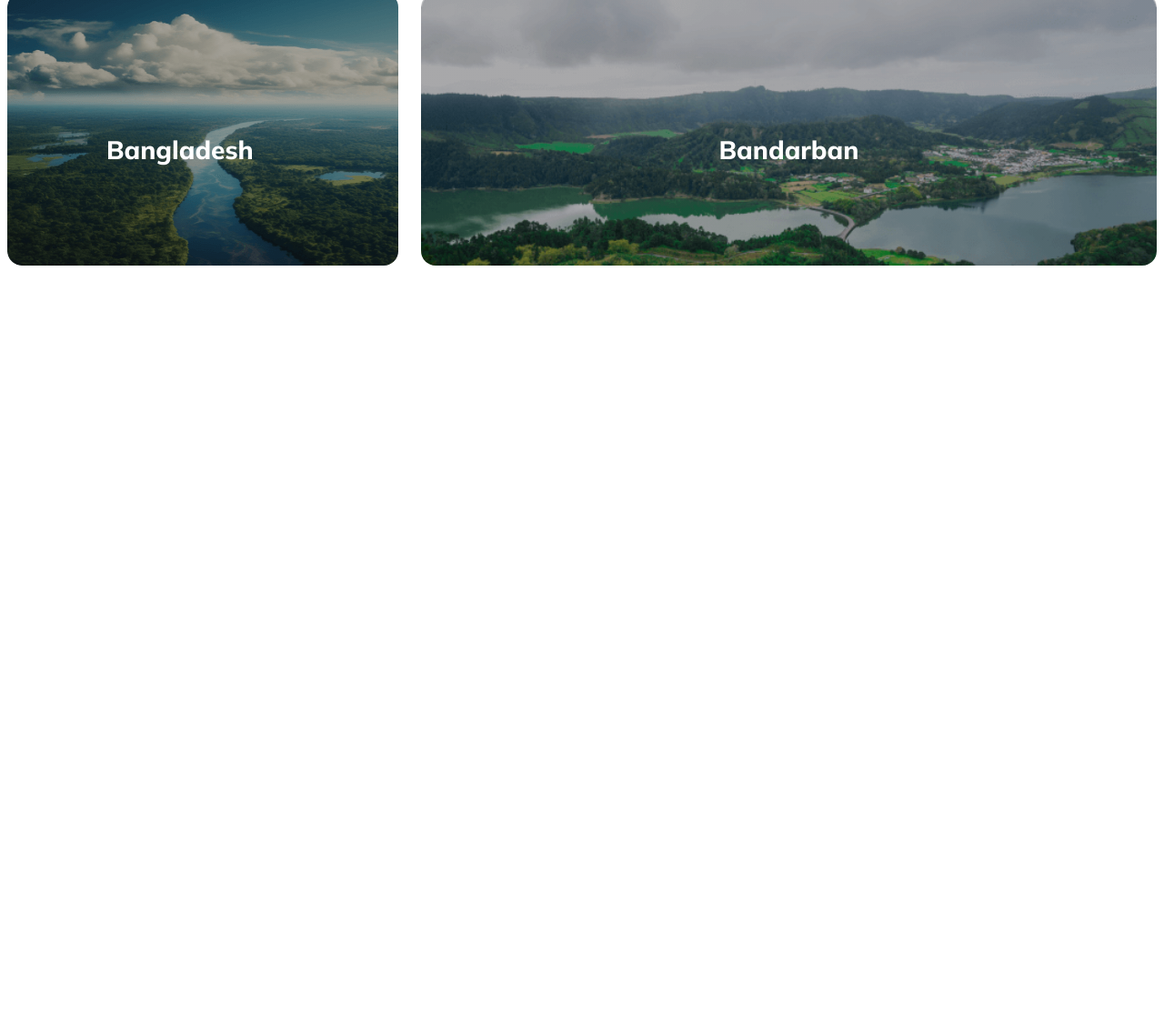
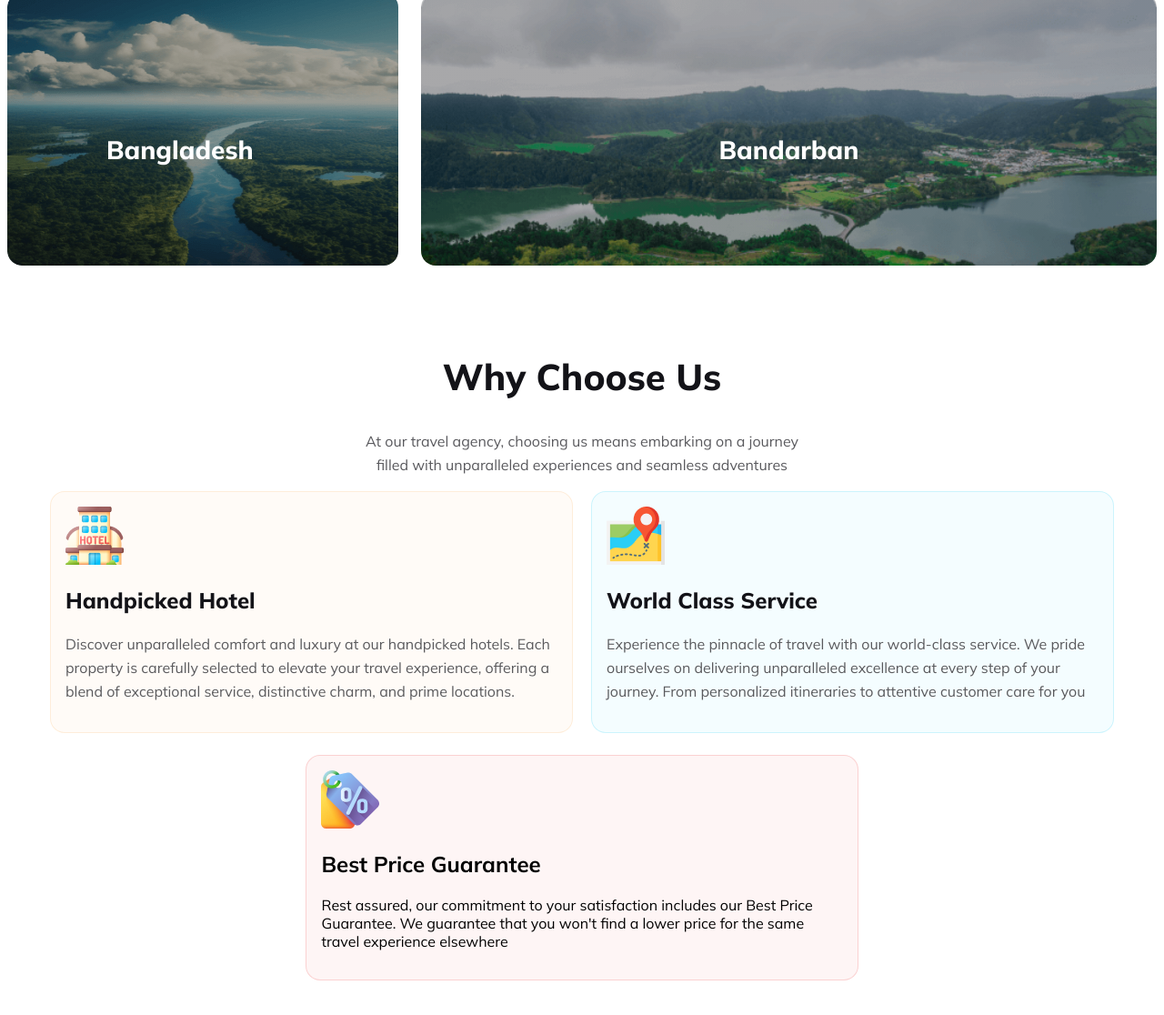
Before and after one commit to onlynion/Assignment-2, a plain HTML site: page index.html in a window 1280 px wide. Shown: the part 2225-3341 px from the top of the page at 91% size. Before the commit the page ends 2539 px from the top, so only its background shows below. Drawn offline with Linux system fonts and the light colour scheme.

Commit message:
card section commit

```diff
--- a/index.html
+++ b/index.html
@@ -152,5 +152,33 @@
             </div>
         </div>
     </section>
+
+    <!-- This is card section -->
+    <section class="card">
+        <div class="card-container">
+            <h1 class="card-title">Why Choose Us</h1>
+            <p class="card-p">At our travel agency, choosing us means embarking on a journey <br> filled with unparalleled experiences and seamless adventures</p>
+
+            <div class="top-card">
+                <div class="top-card-left">
+                    <img src="./Images/hotel.png" alt="">
+                    <h1 class="card-head">Handpicked Hotel</h1>
+                    <p class="card-para">Discover unparalleled comfort and luxury at our handpicked hotels. Each property is carefully selected to elevate your travel experience, offering a blend of exceptional service, distinctive charm, and prime locations.</p>
+                </div>
+
+                <div class="top-card-right">
+                    <img src="./Images/map.png" alt="">
+                    <h1 class="card-head">World Class Service</h1>
+                    <p class="card-para">Experience the pinnacle of travel with our world-class service. We pride ourselves on delivering unparalleled excellence at every step of your journey. From personalized itineraries to attentive customer care for you</p>
+                </div>
+            </div>
+
+            <div class="bottom-card">
+                <img src="./Images/price-tag.png" alt="">
+                <h1>Best Price Guarantee</h1>
+                <p>Rest assured, our commitment to your satisfaction includes our Best Price Guarantee. We guarantee that you won't find a lower price for the same travel experience elsewhere</p>
+            </div>
+        </div>
+    </section>
 </body>
 </html>
--- a/styles/style.css
+++ b/styles/style.css
@@ -7,6 +7,22 @@
 
  body{
     overflow-x: hidden ;
+ }
+
+ .card-head{
+    color: #131318;
+    font-size: 1.5rem;
+    font-style: normal;
+    font-weight: 800;
+    line-height: normal;
+ }
+
+ .card-para{
+    color: #5A5A5D;
+    font-size: 1rem;
+    font-style: normal;
+    font-weight: 400;
+    line-height: 1.625rem
  }
 
 
@@ -462,6 +478,87 @@ main{
     line-height: normal;
 }
 
+/*=============================================
+            card related css
+==============================================*/
+.card{
+    display: flex;
+    justify-content: center;
+    align-items: center;
+    margin-top: 4rem;
+}
+
+.card-container{
+    width:73.125rem;
+    margin-bottom: 2rem;
+}
+
+.card-container .card-title{
+    color: #131318;
+    text-align: center;
+    font-size: 2.5rem;
+    font-style: normal;
+    font-weight: 800;
+    line-height: normal;
+}
+
+.card-container .card-p{
+    color: rgba(19, 19, 24, 0.70);
+    text-align: center;
+    font-size: 1rem;
+    font-style: normal;
+    font-weight: 400;
+    line-height: 1.625rem;
+}
+
+.card-container .top-card{
+    display: flex;
+    justify-content: space-between;
+    align-items: center;
+    margin-bottom: 1.5rem;
+}
+
+.card-container .top-card .top-card-left img{
+    width: 4rem;
+    height: 4rem;
+}
+
+.card-container .top-card .top-card-left{
+    width: 35.8135rem;
+    border-radius: 16px;
+    border: 1px solid rgba(251, 181, 99, 0.20);
+    background: rgba(251, 181, 99, 0.05);
+    padding: 1rem;
+    margin-right:0.625rem ;
+}
+.card-container .top-card .top-card-right img{
+    width: 4rem;
+    height: 4rem;
+}
+
+.card-container .top-card .top-card-right{
+    width: 35.8135rem;
+    border-radius: 16px;
+    border: 1px solid rgba(41, 206, 246, 0.20);
+    background: rgba(41, 206, 246, 0.05);
+    padding: 1rem;
+    margin-left:0.625rem;
+}
+
+.card-container .bottom-card img{
+    width: 4rem;
+    height: 4rem;
+}
+
+.card-container .bottom-card{
+    width: 35.8135rem;
+    border-radius: 1rem;
+    border: 1px solid rgba(233, 68, 68, 0.20);
+    background: rgba(233, 68, 68, 0.05);
+    padding: 1rem;
+    margin:0 auto;
+}
+
 
 /*=============================================
 ===============================================
@@ -601,6 +698,31 @@ main{
         margin-left: -6rem;
     }
 
+/* card section css */
+ .card-container{
+    /* width: 100%; */
+    display: flex;
+    flex-direction: column;
+ }
+
+ .card-container .top-card .top-card-left,
+ .card-container .top-card .top-card-right{
+    width: 80%;
+    background-size: cover;
+    margin: 5px;
+ }
+
+ .card-container .bottom-card{
+    width: 80%;
+    margin: 0 auto;
+ }
+
+
+
+ .card-container .top-card{
+    flex-direction: column;
+ }
+
  }
 
 
```
Also changed, not shown: Images/hotel.png (added), Images/map.png (added), Images/price-tag.png (added).
